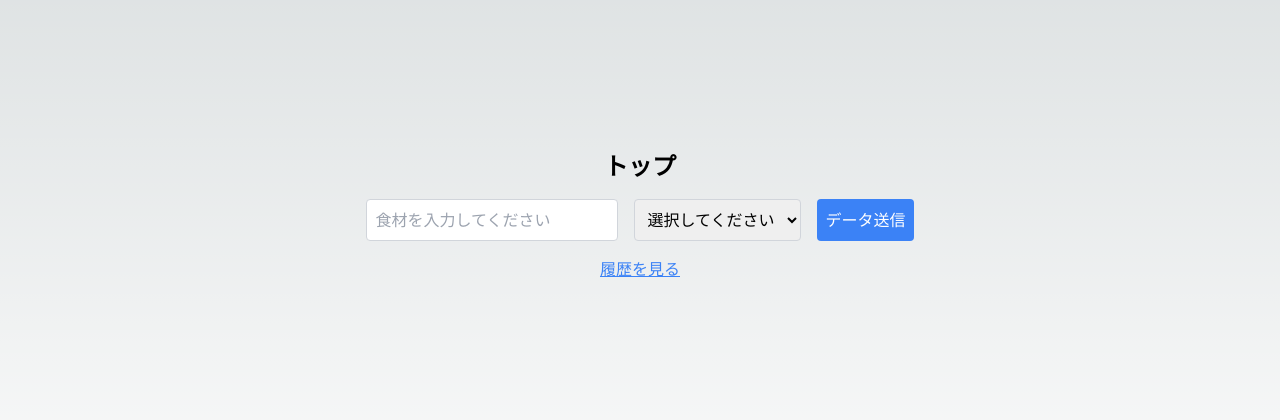
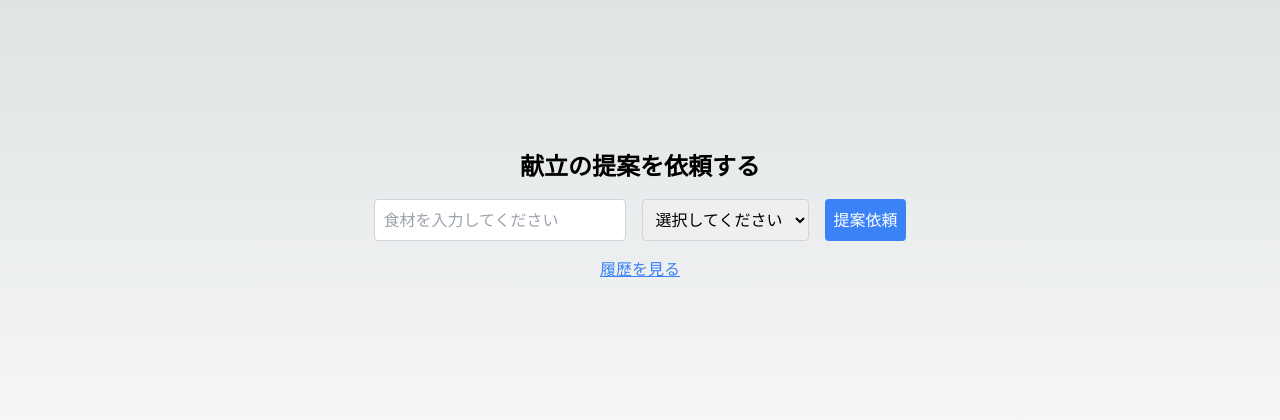
Before and after one commit to toshiki-anraku/kondate, a Next.js app: page / in a window 1280 px wide. Shown: the part 184-604 px from the top of the page. Built offline with nearby package versions, Linux system fonts and the light colour scheme.

Commit message:
文言修正

```diff
--- a/src/app/[recipeId]/page.tsx
+++ b/src/app/[recipeId]/page.tsx
@@ -70,7 +70,7 @@ export default function Recipe() {
         className="p-2 bg-blue-500 text-white rounded hover:bg-blue-600 mb-4"
         onClick={handleResuggest}
       >
-        同じ食材・ジャンルで別のレシピを提案
+        同じ食材・ジャンルで別のレシピを提案依頼
       </button>
       {/* 履歴を見るリンク */}
       <Link href="/history" passHref legacyBehavior>
--- a/src/app/page.tsx
+++ b/src/app/page.tsx
@@ -30,7 +30,7 @@ export default function Home() {
 
   return (
     <div className="flex flex-col items-center justify-center min-h-screen">
-      <p className="text-2xl font-bold mb-4">トップ</p>
+      <p className="text-2xl font-bold mb-4">献立の提案を依頼する</p>
       <div className="flex space-x-4 mb-4">
         {/* テキスト入力ボックス */}
         <input
@@ -56,7 +56,7 @@ export default function Home() {
           className="p-2 bg-blue-500 text-white rounded hover:bg-blue-600"
           onClick={handleDataSubmit}
         >
-          データ送信
+          提案依頼
         </button>
       </div>
       <Link href="/history" passHref legacyBehavior>
```
